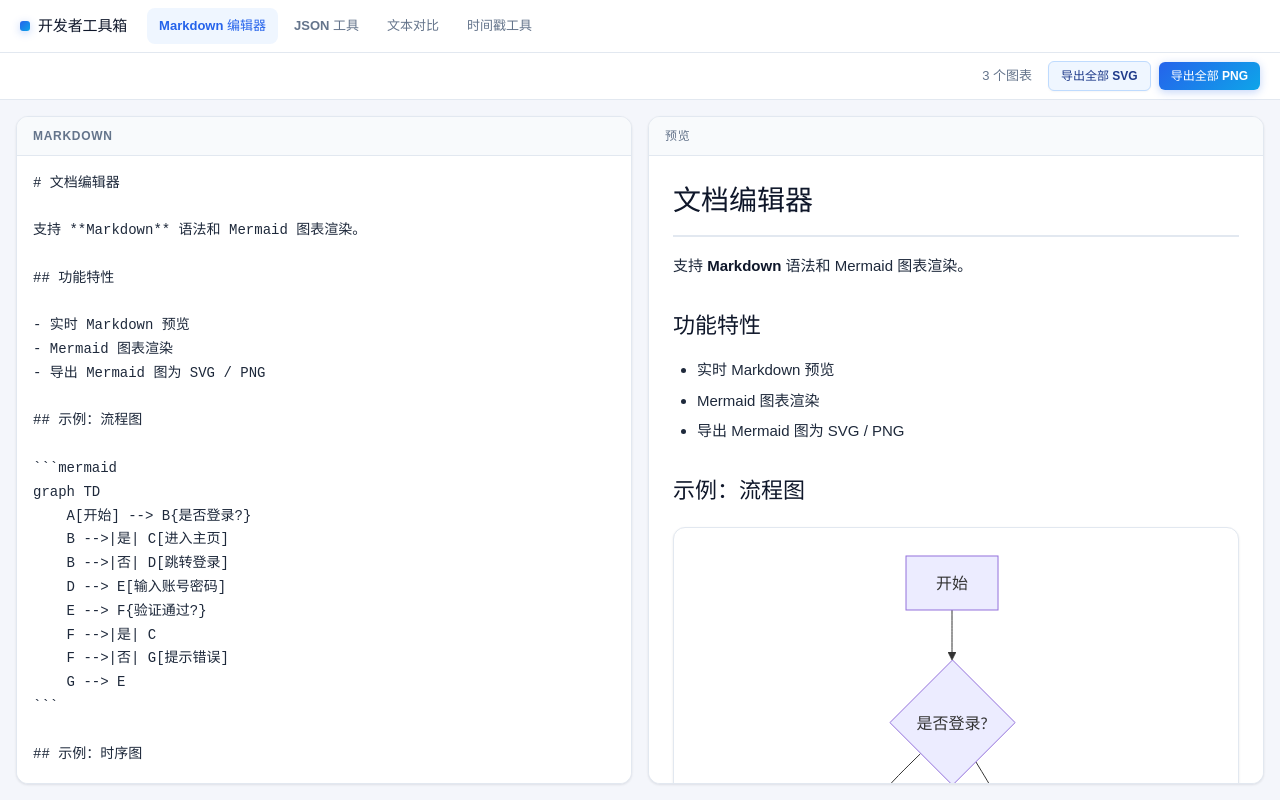
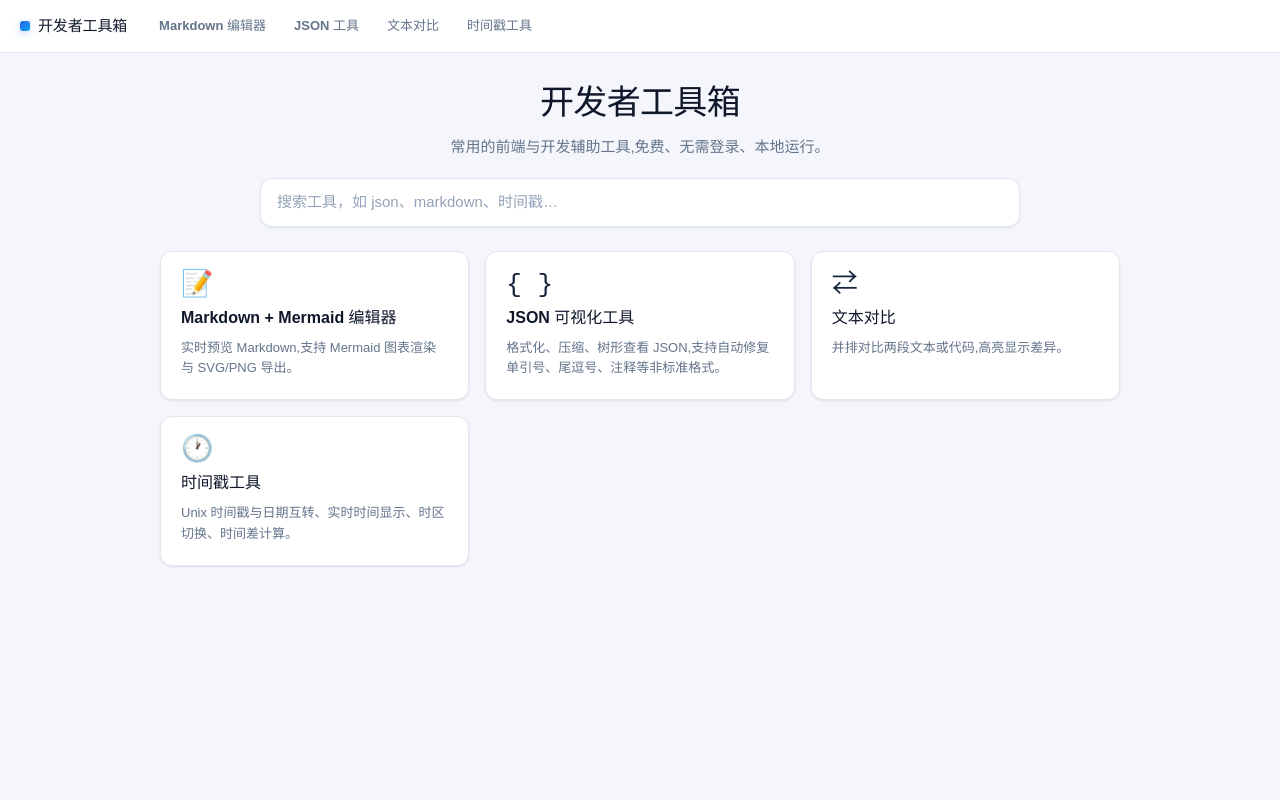
Before and after one commit to swlws/tools, a React (Vite) app: page /#/ in a window 1280 px wide. Before the commit this address led to /#/editor. Built offline with nearby package versions, Linux system fonts and the light colour scheme.

Commit message:
feat: 首页 + SEO

```diff
--- a/index.html
+++ b/index.html
@@ -4,7 +4,57 @@
     <meta charset="UTF-8" />
     <link rel="icon" type="image/svg+xml" href="/vite.svg" />
     <meta name="viewport" content="width=device-width, initial-scale=1.0" />
-    <title>管理系统</title>
+    <title>开发者工具箱</title>
+    <meta
+      name="description"
+      content="开发者工具箱:Markdown 编辑器、JSON 可视化、文本对比、时间戳工具,免费在线使用。"
+    />
+    <meta name="keywords" content="开发者工具,markdown,json,文本对比,diff,时间戳,timestamp,在线工具" />
+    <meta property="og:type" content="website" />
+    <meta property="og:site_name" content="开发者工具箱" />
+    <meta property="og:title" content="开发者工具箱" />
+    <meta
+      property="og:description"
+      content="开发者工具箱:Markdown 编辑器、JSON 可视化、文本对比、时间戳工具,免费在线使用。"
+    />
+    <script type="application/ld+json">
+      {
+        "@context": "https://schema.org",
+        "@type": "WebSite",
+        "name": "开发者工具箱",
+        "description": "开发者工具箱:Markdown 编辑器、JSON 可视化、文本对比、时间戳工具,免费在线使用。",
+        "hasPart": [
+          {
+            "@type": "SoftwareApplication",
+            "name": "Markdown + Mermaid 编辑器",
+            "applicationCategory": "DeveloperApplication",
+            "operatingSystem": "Web",
+            "url": "/editor"
+          },
+          {
+            "@type": "SoftwareApplication",
+            "name": "JSON 可视化工具",
+            "applicationCategory": "DeveloperApplication",
+            "operatingSystem": "Web",
+            "url": "/json"
+          },
+          {
+            "@type": "SoftwareApplication",
+            "name": "文本对比",
+            "applicationCategory": "DeveloperApplication",
+            "operatingSystem": "Web",
+            "url": "/diff"
+          },
+          {
+            "@type": "SoftwareApplication",
+            "name": "时间戳工具",
+            "applicationCategory": "DeveloperApplication",
+            "operatingSystem": "Web",
+            "url": "/timestamp"
+          }
+        ]
+      }
+    </script>
   </head>
   <body>
     <div id="root"></div>
--- a/src/App.css
+++ b/src/App.css
@@ -773,3 +773,106 @@
     flex-direction: column;
   }
 }
+
+/* ===== Home Page ===== */
+.home-body {
+  flex: 1;
+  min-height: 0;
+  overflow-y: auto;
+  padding: var(--space-6) var(--space-5);
+}
+
+.home-hero {
+  max-width: 760px;
+  margin: 0 auto var(--space-6);
+  text-align: center;
+}
+
+.home-title {
+  margin: 0 0 var(--space-2);
+  font-size: 34px;
+  font-weight: 800;
+  letter-spacing: -0.02em;
+  color: var(--color-text);
+}
+
+.home-subtitle {
+  margin: 0 0 var(--space-5);
+  font-size: 15px;
+  color: var(--color-muted);
+}
+
+.home-search {
+  width: 100%;
+  padding: var(--space-3) var(--space-4);
+  border: 1px solid var(--color-border);
+  border-radius: var(--radius-lg);
+  outline: 0;
+  font-size: 15px;
+  color: var(--color-text-soft);
+  background: var(--color-surface);
+  box-shadow: var(--shadow-sm);
+  transition: border-color var(--transition), box-shadow var(--transition);
+}
+
+.home-search:focus {
+  border-color: var(--color-primary);
+  box-shadow: 0 0 0 3px rgba(37, 99, 235, 0.12);
+}
+
+.home-search::placeholder {
+  color: var(--color-faint);
+}
+
+.home-grid {
+  display: grid;
+  grid-template-columns: repeat(auto-fill, minmax(260px, 1fr));
+  gap: var(--space-4);
+  max-width: 960px;
+  margin: 0 auto;
+}
+
+.tool-card {
+  display: flex;
+  flex-direction: column;
+  gap: var(--space-2);
+  padding: var(--space-5);
+  background: var(--color-surface);
+  border: 1px solid var(--color-border);
+  border-radius: var(--radius-lg);
+  box-shadow: var(--shadow-sm);
+  color: inherit;
+  transition: transform var(--transition), box-shadow var(--transition),
+    border-color var(--transition);
+}
+
+.tool-card:hover {
+  transform: translateY(-2px);
+  box-shadow: var(--shadow-md);
+  border-color: #bfdbfe;
+}
+
+.tool-card-icon {
+  font-size: 26px;
+  line-height: 1;
+  font-family: var(--font-mono);
+}
+
+.tool-card-name {
+  font-size: 16px;
+  font-weight: 700;
+  color: var(--color-text);
+}
+
+.tool-card-desc {
+  font-size: 13px;
+  line-height: 1.6;
+  color: var(--color-muted);
+}
+
+.home-empty {
+  text-align: center;
+  color: var(--color-muted);
+  font-size: 14px;
+  margin: var(--space-6) 0;
+}
--- a/src/App.tsx
+++ b/src/App.tsx
@@ -1,33 +1,32 @@
-import { Routes, Route, NavLink, Navigate } from 'react-router-dom'
+import { Routes, Route, NavLink } from 'react-router-dom'
+import HomePage from '@/pages/Home'
 import EditorPage from '@/pages/Editor'
 import JsonToolPage from '@/pages/JsonTool'
 import TextDiffPage from '@/pages/TextDiff'
 import TimestampPage from '@/pages/Timestamp'
+import { TOOLS } from '@/tools'
 import './App.css'
 
 function App() {
   return (
     <>
       <nav className="nav-bar">
-        <span className="nav-brand">
+        <NavLink to="/" className="nav-brand">
           <span className="nav-brand-dot" />
           开发者工具箱
-        </span>
-        <NavLink to="/editor" className={({ isActive }) => `nav-link ${isActive ? 'active' : ''}`}>
-          Markdown 编辑器
         </NavLink>
-        <NavLink to="/json" className={({ isActive }) => `nav-link ${isActive ? 'active' : ''}`}>
-          JSON 工具
-        </NavLink>
-        <NavLink to="/diff" className={({ isActive }) => `nav-link ${isActive ? 'active' : ''}`}>
-          文本对比
-        </NavLink>
-        <NavLink to="/timestamp" className={({ isActive }) => `nav-link ${isActive ? 'active' : ''}`}>
-          时间戳工具
-        </NavLink>
+        {TOOLS.map((tool) => (
+          <NavLink
+            key={tool.path}
+            to={tool.path}
+            className={({ isActive }) => `nav-link ${isActive ? 'active' : ''}`}
+          >
+            {tool.navLabel}
+          </NavLink>
+        ))}
       </nav>
       <Routes>
-        <Route path="/" element={<Navigate to="/editor" replace />} />
+        <Route path="/" element={<HomePage />} />
         <Route path="/editor" element={<EditorPage />} />
         <Route path="/json" element={<JsonToolPage />} />
         <Route path="/diff" element={<TextDiffPage />} />
--- /dev/null
+++ b/src/hooks/useSeo.ts
@@ -0,0 +1,23 @@
+import { useEffect } from 'react'
+
+const SITE_NAME = '开发者工具箱'
+
+function setMeta(selector: string, attr: 'name' | 'property', key: string, content: string) {
+  let el = document.head.querySelector<HTMLMetaElement>(selector)
+  if (!el) {
+    el = document.createElement('meta')
+    el.setAttribute(attr, key)
+    document.head.appendChild(el)
+  }
+  el.setAttribute('content', content)
+}
+
+export function useSeo(title: string, description: string) {
+  useEffect(() => {
+    const fullTitle = `${title} - ${SITE_NAME}`
+    document.title = fullTitle
+    setMeta('meta[name="description"]', 'name', 'description', description)
+    setMeta('meta[property="og:title"]', 'property', 'og:title', fullTitle)
+    setMeta('meta[property="og:description"]', 'property', 'og:description', description)
+  }, [title, description])
+}
--- /dev/null
+++ b/src/pages/Home.tsx
@@ -0,0 +1,50 @@
+import { useState, useMemo } from 'react'
+import { Link } from 'react-router-dom'
+import { TOOLS } from '@/tools'
+import { useSeo } from '@/hooks/useSeo'
+
+export default function HomePage() {
+  useSeo('首页', '开发者工具箱:Markdown 编辑器、JSON 可视化、文本对比、时间戳工具,免费在线使用。')
+
+  const [query, setQuery] = useState('')
+
+  const filtered = useMemo(() => {
+    const q = query.trim().toLowerCase()
+    if (!q) return TOOLS
+    return TOOLS.filter((t) =>
+      [t.name, t.description, ...t.keywords].some((s) => s.toLowerCase().includes(q)),
+    )
+  }, [query])
+
+  return (
+    <div className="page home-page">
+      <div className="home-body">
+        <header className="home-hero">
+          <h1 className="home-title">开发者工具箱</h1>
+          <p className="home-subtitle">常用的前端与开发辅助工具,免费、无需登录、本地运行。</p>
+          <input
+            className="home-search"
+            value={query}
+            onChange={(e) => setQuery(e.target.value)}
+            placeholder="搜索工具，如 json、markdown、时间戳…"
+            spellCheck={false}
+          />
+        </header>
+
+        {filtered.length > 0 ? (
+          <div className="home-grid">
+            {filtered.map((tool) => (
+              <Link key={tool.path} to={tool.path} className="tool-card">
+                <span className="tool-card-icon">{tool.icon}</span>
+                <span className="tool-card-name">{tool.name}</span>
+                <span className="tool-card-desc">{tool.description}</span>
+              </Link>
+            ))}
+          </div>
+        ) : (
+          <p className="home-empty">没有匹配「{query}」的工具</p>
+        )}
+      </div>
+    </div>
+  )
+}
--- a/src/pages/JsonTool.tsx
+++ b/src/pages/JsonTool.tsx
@@ -1,5 +1,9 @@
 import { useState, useMemo, useCallback } from 'react'
 import { parseJson, fixJson } from '@/utils/jsonFix'
+import { useSeo } from '@/hooks/useSeo'
+import { TOOLS } from '@/tools'
+
+const TOOL = TOOLS.find((t) => t.path === '/json')!
 
 type ViewMode = 'formatted' | 'tree'
 
@@ -113,6 +117,7 @@ const SAMPLE_JSON = `{
 }`
 
 export default function JsonToolPage() {
+  useSeo(TOOL.name, TOOL.description)
   const [input, setInput] = useState(SAMPLE_JSON)
   const [viewMode, setViewMode] = useState<ViewMode>('formatted')
 
--- a/src/pages/TextDiff.tsx
+++ b/src/pages/TextDiff.tsx
@@ -1,6 +1,10 @@
 import { useState, useCallback, useRef } from 'react'
 import { DiffEditor, type OnMount } from '@monaco-editor/react'
 import type { editor } from 'monaco-editor'
+import { useSeo } from '@/hooks/useSeo'
+import { TOOLS } from '@/tools'
+
+const TOOL = TOOLS.find((t) => t.path === '/diff')!
 
 const LEFT_DEFAULT = `function greet(name) {
   console.log('Hello, ' + name);
@@ -25,6 +29,7 @@ for (const item of items) {
 export default greet;`
 
 export default function TextDiffPage() {
+  useSeo(TOOL.name, TOOL.description)
   const [original, setOriginal] = useState(LEFT_DEFAULT)
   const [modified, setModified] = useState(RIGHT_DEFAULT)
   const editorRef = useRef<editor.IStandaloneDiffEditor | null>(null)
--- a/src/pages/Timestamp.tsx
+++ b/src/pages/Timestamp.tsx
@@ -1,4 +1,8 @@
 import { useState, useEffect, useMemo, useCallback } from 'react'
+import { useSeo } from '@/hooks/useSeo'
+import { TOOLS } from '@/tools'
+
+const TOOL = TOOLS.find((t) => t.path === '/timestamp')!
 
 type Zone = 'local' | 'utc'
 
@@ -64,6 +68,7 @@ function CopyButton({ text, disabled }: { text: string; disabled?: boolean }) {
 }
 
 export default function TimestampPage() {
+  useSeo(TOOL.name, TOOL.description)
   const [zone, setZone] = useState<Zone>('local')
   const [now, setNow] = useState(() => 0)
 
--- /dev/null
+++ b/src/tools.ts
@@ -0,0 +1,43 @@
+export interface Tool {
+  path: string
+  name: string
+  navLabel: string
+  description: string
+  keywords: string[]
+  icon: string
+}
+
+export const TOOLS: Tool[] = [
+  {
+    path: '/editor',
+    name: 'Markdown + Mermaid 编辑器',
+    navLabel: 'Markdown 编辑器',
+    description: '实时预览 Markdown,支持 Mermaid 图表渲染与 SVG/PNG 导出。',
+    keywords: ['markdown', 'mermaid', '编辑器', '预览', '图表', 'svg', 'png', '导出'],
+    icon: '📝',
+  },
+  {
+    path: '/json',
+    name: 'JSON 可视化工具',
+    navLabel: 'JSON 工具',
+    description: '格式化、压缩、树形查看 JSON,支持自动修复单引号、尾逗号、注释等非标准格式。',
+    keywords: ['json', '格式化', '压缩', '树形', '可视化', '校验', '修复'],
+    icon: '{ }',
+  },
+  {
+    path: '/diff',
+    name: '文本对比',
+    navLabel: '文本对比',
+    description: '并排对比两段文本或代码,高亮显示差异。',
+    keywords: ['diff', '对比', '比较', '文本', '代码', '差异'],
+    icon: '⇄',
+  },
+  {
+    path: '/timestamp',
+    name: '时间戳工具',
+    navLabel: '时间戳工具',
+    description: 'Unix 时间戳与日期互转、实时时间显示、时区切换、时间差计算。',
+    keywords: ['时间戳', 'timestamp', 'unix', '日期', '时区', '时间差', '转换'],
+    icon: '🕐',
+  },
+]
```
Also changed, not shown: src/pages/Editor.tsx (+5 -0 lines), public/robots.txt (added), 1 other file (tests, documents, lock files or other folders).
